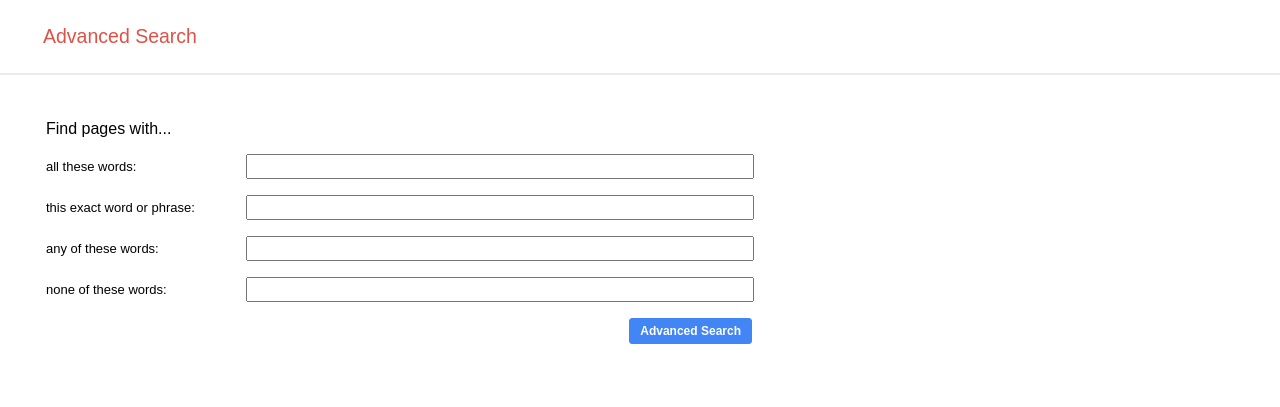
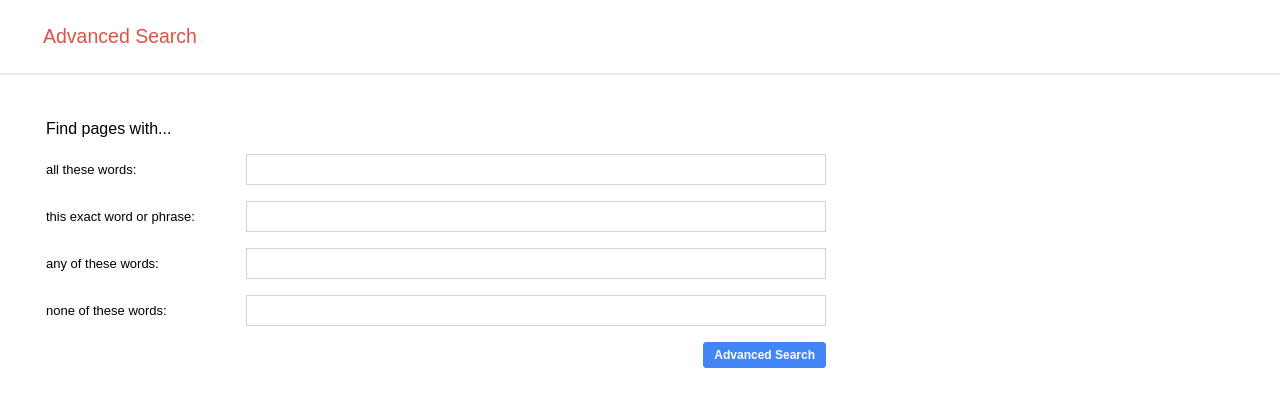
Before and after one commit to kammnd/cs50_project0, a plain HTML site: page project0/advanced.html in a window 1280 px wide. Shown: the part 61-468 px from the top of the page. Drawn offline with Linux system fonts and the light colour scheme.

Commit message:
Change querry and html for button/grid

```diff
--- a/project0/advanced.css
+++ b/project0/advanced.css
@@ -9,22 +9,23 @@ body hr {
 }
 
 body input[type=text] {
-  width: 50%;
-  padding: 3px 5px;
+  width: 100%;
+  padding: 7px 10px;
   font-size: 13px;
   outline: none;
+  border: 1px solid lightgray;
 }
 
 body input[type=text]:focus {
-  width: 50%;
-  padding: 3px 5px;
+  outline: none;
+  padding: 7px 10px;
   font-size: 13px;
   border: 1px solid #4285F4;
 }
 
 body input[type="submit"] {
   padding: 5px 10px;
-  margin: 5px 48.8% 5px 5px;
+  margin: 5px -17px 5px 0px;
   background-color: #4285F4;
   border-radius: 3px;
   border: 1px solid;
@@ -33,6 +34,7 @@ body input[type="submit"] {
   font-weight: bold;
   color: white;
   float: right;
+
 }
 body input[type="submit"]:hover {
   background-color: #4281ee;
@@ -79,10 +81,12 @@ image {
   display: grid;
   align-items: baseline;
   padding: 20px;
-  margin: 20px 21px 0px 21px;
+  margin: 20px 0px 0px 21px;
   grid-column-gap: 0px;
   grid-row-gap: 6px;
   grid-template-columns: 200px auto ;
+  width: 60%;
+
 }
 
 .grid-item {
--- a/project0/advanced.html
+++ b/project0/advanced.html
@@ -17,39 +17,36 @@
             <p id="title">Advanced Search</p>
         </div>
         <hr/>
-
+        <form action="https://google.com/search">
             <div class="grid">
                 <div class="grid-item" id="head-row">Find pages with...</div>
+
                 <div class="grid-item"></div>
                 <div class="grid-item">all these words:</div>
                 <div class="grid-item">
-                <form action="https://google.com/search">
-                    <input class="input" type="text" name="q" >
-                </form>
+                    <input type="text" name="as_q" >
                 </div>
                 <div class="grid-item">this exact word or phrase:</div>
                 <div class="grid-item">
-                <form action="https://google.com/search">
-                    <input class="input" type="text" name="q" >
-                </form>
+                        <input class="input" type="text" name="as_epq" >
                 </div>
                 <div class="grid-item">any of these words:</div>
                 <div class="grid-item">
-                <form action="https://google.com/search">
-                    <input class="input" type="text" name="q" >
-                </form>
+                        <input class="input" type="text" name="as_oq" >
                 </div>
                 <div class="grid-item">none of these words:</div>
                 <div class="grid-item">
-                <form action="https://google.com/search">
-                    <input class="input" type="text" name="q" >
-                </form>
+                        <input class="input" type="text" name="as_eq" >
                 </div>
                 <div class="grid-item"></div>
-            <div class="buttons">
+                <div>
                     <input type="submit" value="Advanced Search">
                 </div>
             </div>
 
+        </form>
+
+
+
     </body>
 </html>
```
Lines whose indentation alone changed are shown as unchanged.
